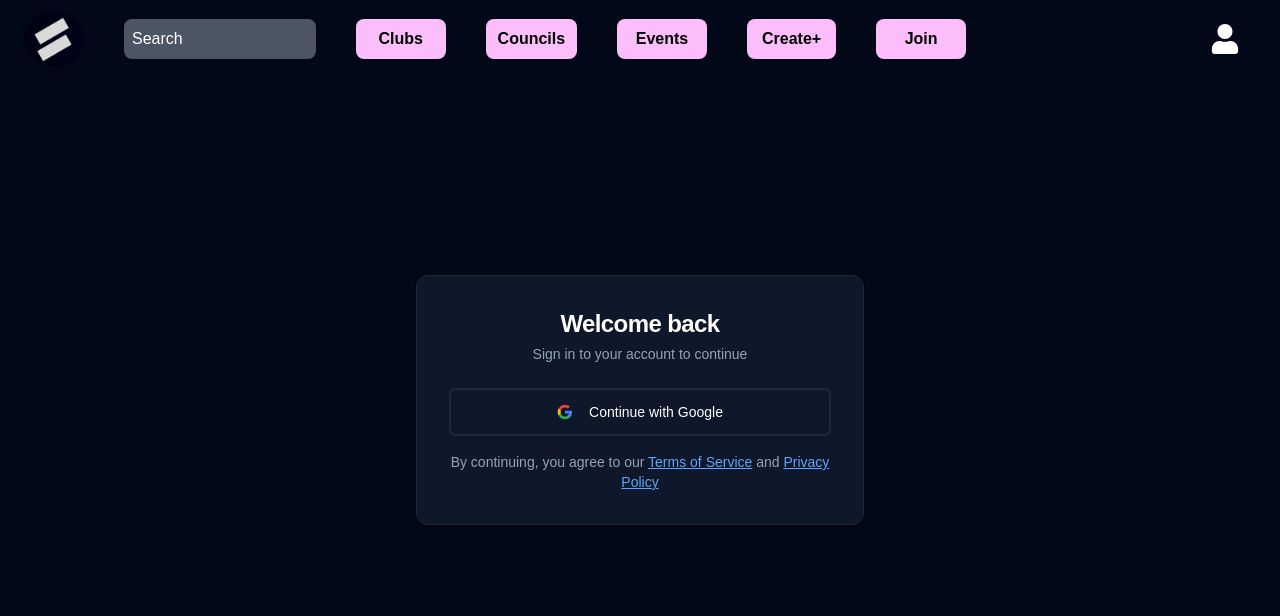
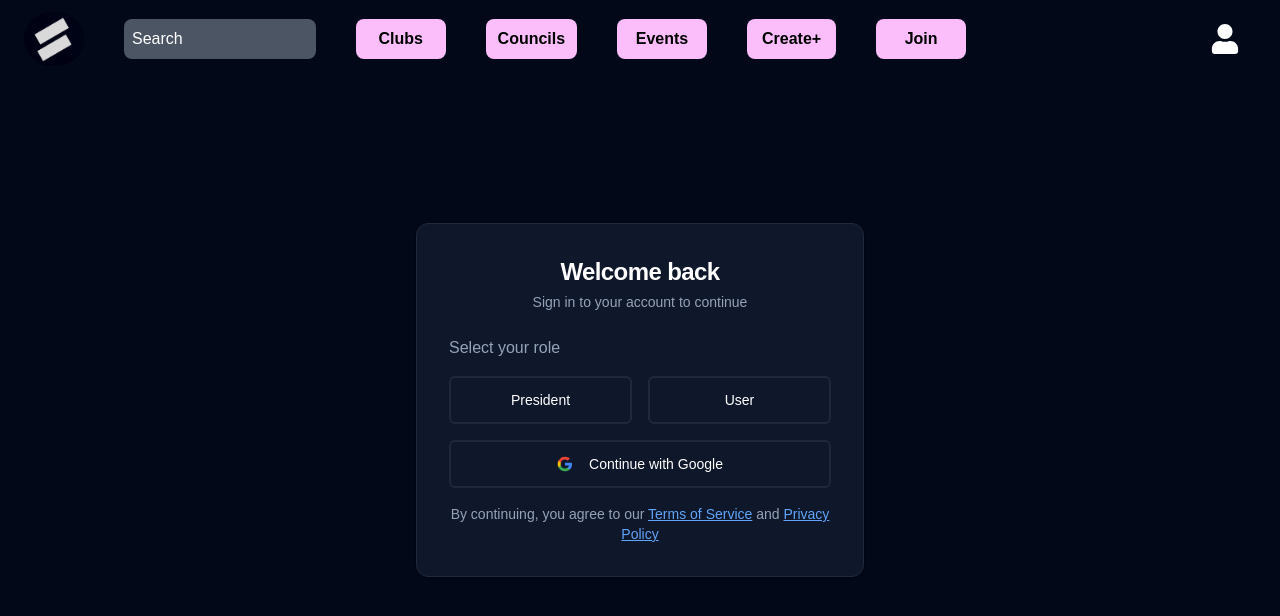
Before and after one commit to harshsawant2505/Peer-Hive, a Next.js app: page /login in a window 1280 px wide. Shown: the top 616 px of the page. Built offline with nearby package versions, Linux system fonts and the light colour scheme.

Commit message:
done re 2

```diff
--- a/src/app/api/auth/[...nextauth]/route.ts
+++ b/src/app/api/auth/[...nextauth]/route.ts
@@ -25,7 +25,8 @@ const authOption: NextAuthOptions = {
 
             console.log("entered herer in route")
             await connectDB();
-
+            const userType =  await cookies().get('userType')?.value;
+        console.log('User type from cookie:', userType);
 
             if (!profile?.email) {
                 throw new Error("No profile");
@@ -40,10 +41,11 @@ const authOption: NextAuthOptions = {
                             name: profile.name,
                             email: profile.email,
                             profilePic:profile.picture,
+                            role: userType
 
                         });
                         const savedUser = await newUser.save();
-                        console.log(profile);
+                        console.log(savedUser);
                         return true;
 
                 }
--- /dev/null
+++ b/src/app/landing/page.tsx
@@ -0,0 +1,17 @@
+'use client'
+import { signIn } from 'next-auth/react'
+import React from 'react'
+import { useRouter } from 'next/navigation'
+
+function Landing() {
+    const router  =  useRouter()
+  return (
+    <div>
+        <button className='w-20 h-6 bg-white text-black' onClick={()=>router.push('/login')}>
+            Signin
+        </button>
+    </div>
+  )
+}
+
+export default Landing
--- a/src/app/login/page.tsx
+++ b/src/app/login/page.tsx
@@ -1,16 +1,20 @@
 'use client'
-import React from 'react';
+import React, { useState } from 'react';
 import { Card, CardHeader, CardTitle, CardDescription, CardContent } from "@/components/ui/card";
 import { Button } from "@/components/ui/button";
 import Navbar from '@/components/Navbar';
 import { signIn } from 'next-auth/react';
+import { useRouter } from 'next/navigation';
 
 const LoginPage = () => {
+  // State variable to store the selected role
+  const router = useRouter();
+  const [selectedRole, setSelectedRole] = useState("");
+
   return (
     <div className='bg-[#020817] min-h-screen w-full'>
-
-    <Navbar type = 'fixed' />
-    <div className="w-full h-screen  flex items-center justify-center ">
+      <Navbar type='fixed' />
+      <div className="w-full h-screen flex items-center justify-center ">
         <Card className="w-full max-w-md p-2 bg-slate-900 border-slate-800">
           <CardHeader className="space-y-1 text-center">
             <CardTitle className="text-2xl font-bold text-white">Welcome back</CardTitle>
@@ -19,12 +23,32 @@ const LoginPage = () => {
             </CardDescription>
           </CardHeader>
           <CardContent className="space-y-4">
+            <h2 className="text-slate-400">
+              Select your role
+            </h2>
+            <div className="flex justify-center space-x-4">
+              <Button
+                variant="outline"
+                className={`w-1/2 h-12 font-medium border-2 border-slate-800 bg-slate-900 text-white transition-colors ${selectedRole === "President" ? "bg-slate-800" : ""}`}
+                onClick={() => {document.cookie = "userType=president";router.refresh();setSelectedRole("President")}}
+              >
+                President
+              </Button>
+              <Button
+                variant="outline"
+                className={`w-1/2 h-12 font-medium border-2 border-slate-800 bg-slate-900 text-white transition-colors ${selectedRole === "User" ? "bg-slate-800" : ""}`}
+                onClick={() =>{document.cookie = "userType=user";router.refresh(); setSelectedRole("User")}}
+              >
+                User
+              </Button>
+            </div>
+
             <Button
               variant="outline"
               className="w-full h-12 font-medium border-2 border-slate-800 bg-slate-900 text-white hover:bg-slate-800 hover:text-white transition-colors"
               onClick={() => {
-                signIn('google', {callbackUrl: '/'});
-                console.log("Google sign in clicked");
+                  signIn('google', { callbackUrl: '/' });
+                  console.log("Google sign in clicked with role:", selectedRole);
               }}
             >
               <svg className="mr-2 h-5 w-5" viewBox="0 0 24 24">
```
Also changed, not shown: src/middleware.ts (added, +36 -0 lines), src/models/user.models.ts (+6 -1 lines). Lines whose indentation alone changed are shown as unchanged.
